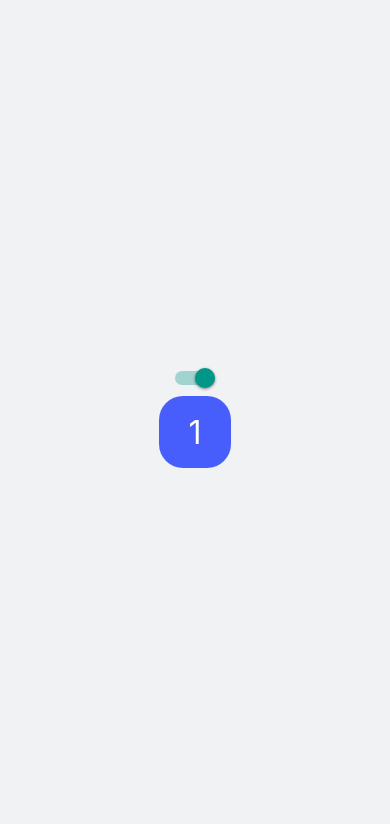
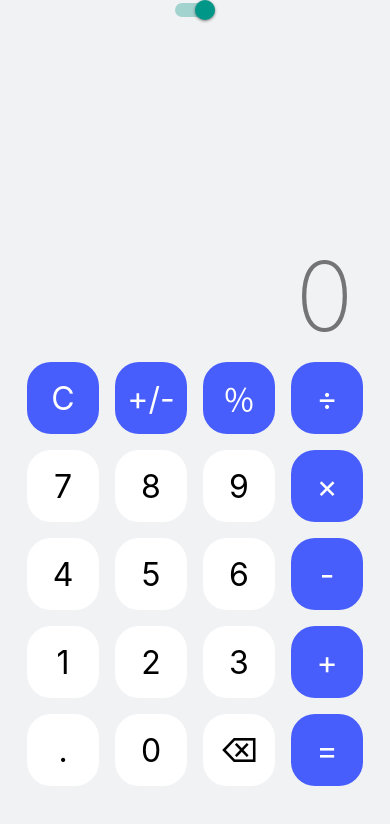
Before and after one commit to Jezebel1990/animated-calculator, a React Native app: screen /MyKeyboard in a window 390 px wide. Shown: the top 824 px of the page. Built offline with nearby package versions, Linux system fonts and the light colour scheme.

Commit message:
add my keyboard in app

```diff
--- a/App.tsx
+++ b/App.tsx
@@ -1,25 +1,24 @@
-
-import { StatusBar } from 'expo-status-bar';
-
 import React from 'react';
 import { ThemeContext } from "./src/context/ThemeContext";
-import { StyleSheet, Switch, View } from 'react-native';
+import { SafeAreaView, StatusBar, StyleSheet, Switch} from 'react-native';
 import { useState } from 'react';
 import { colors } from './src/styles/Colors';
-import Button from './src/components/Button';
+import MyKeyboard from './src/components/MyKeyboard';
 
 export default function App() {
+
   const [theme, setTheme] = useState('light');
   return (
     <ThemeContext.Provider value={theme}>
-   <View style={theme === 'light'? styles.container : [styles.container, {backgroundColor: 'black'}]}>
-   <StatusBar style="auto" />
-   <Switch
-    value={theme === 'light'}
+   <SafeAreaView style={theme === 'light'? styles.container : [styles.container, {backgroundColor: 'black'}]}>
+   <StatusBar style ="auto" />
+     <Switch
+      value={theme === 'light'}
     onValueChange={() => setTheme(theme === 'light'? 'dark': 'light')}
     />
-    <Button isBlue title='1' onPress={() =>       {alert('hello')} } />
-   </View>
+
+    <MyKeyboard />
+   </SafeAreaView>
    </ThemeContext.Provider>
   );
   }
@@ -29,6 +28,6 @@
     flex: 1,
     backgroundColor: colors.light,
     alignItems: 'center',
-    justifyContent: 'center',
+    justifyContent: 'flex-start',
   },
 });
--- a/src/components/MyKeyboard.tsx
+++ b/src/components/MyKeyboard.tsx
@@ -27,10 +27,105 @@
     setResult(null);
 };
 
+const firstNumberDisplay = () => {
+    if (result !== null) {
+        return <Text style={result  === 99999 ? [Styles.screenFirstNumber, {color: colors.result}] : [Styles.screenFirstNumber, {fontSize: 50, color: colors.result}]}>{result?.toString()}</Text>;
+    }
+    if (firstNumber && firstNumber.length < 6) {
+      return <Text style={Styles.screenFirstNumber}>{firstNumber}</Text>;
+    }
+    if (firstNumber === "") {
+      return <Text style={Styles.screenFirstNumber}>{"0"}</Text>;
+    }
+    if (firstNumber.length > 5 && firstNumber.length < 8) {
+      return (
+        <Text style={[Styles.screenFirstNumber, { fontSize: 70 }]}>
+          {firstNumber}
+        </Text>
+      );
+    }
+    if (firstNumber.length > 7) {
+      return (
+        <Text style={[Styles.screenFirstNumber, { fontSize: 50 }]}>
+          {firstNumber}
+        </Text>
+      );
+    }
+  };
+
+
+
+const getResult = () => {
+    switch (operation) {
+        case "+":
+            clear();
+            setResult(parseInt(secondNumber) + parseInt(firstNumber));
+            break;
+            case "-":
+                clear();
+                setResult(parseInt(secondNumber) - parseInt(firstNumber));
+                break;
+            case "*":
+                clear();
+                setResult(parseInt(secondNumber) * parseInt(firstNumber));
+                break;
+            case "/":
+                clear();
+                setResult(parseInt(secondNumber) / parseInt(firstNumber));
+                break;
+            default:
+                clear();
+                setResult(0);
+                break;
+    }
+};
+
     return(
-        <View>
-
+        <View style={Styles.viewBottom}>
+         <View
+        style={{
+          height: 120,
+          width: "90%",
+          justifyContent: "flex-end",
+          alignSelf: "center",
+        }}
+      >
+        <Text style={Styles.screenSecondNumber}>
+          {secondNumber}
+          <Text style={{ color: "purple", fontSize: 50, fontWeight: '500' }}>{operation}</Text>
+        </Text>
+        {firstNumberDisplay()}
         </View>
-
+        <View style={Styles.row}>
+        <Button title="C" isGray onPress={clear} />
+        <Button title="+/-" isGray onPress={() => handleOperationPress("+/-")} />
+        <Button title="％" isGray onPress={() => handleOperationPress("％")} />
+        <Button title="÷" isBlue onPress={() => handleOperationPress("/")} />
+      </View>
+      <View style={Styles.row}>
+        <Button title="7" onPress={() => handleNumberPress("7")} />
+        <Button title="8" onPress={() => handleNumberPress("8")} />
+        <Button title="9" onPress={() => handleNumberPress("9")} />
+        <Button title="×" isBlue onPress={() => handleOperationPress("*")} />
+      </View>
+      <View style={Styles.row}>
+        <Button title="4" onPress={() => handleNumberPress("4")} />
+        <Button title="5" onPress={() => handleNumberPress("5")} />
+        <Button title="6" onPress={() => handleNumberPress("6")} />
+        <Button title="-" isBlue onPress={() => handleOperationPress("-")} />
+      </View>
+      <View style={Styles.row}>
+        <Button title="1" onPress={() => handleNumberPress("1")} />
+        <Button title="2" onPress={() => handleNumberPress("2")} />
+        <Button title="3" onPress={() => handleNumberPress("3")} />
+        <Button title="+" isBlue onPress={() => handleOperationPress("+")} />
+      </View>
+      <View style={Styles.row}>
+        <Button title="." onPress={() => handleNumberPress(".")} />
+        <Button title="0" onPress={() => handleNumberPress("0")} />
+        <Button title="⌫" onPress={() => setFirstNumber(firstNumber.slice(0, -1))} />
+        <Button title="=" isBlue onPress={() => getResult()} />
+      </View>
+    </View>
     )
 }
```
